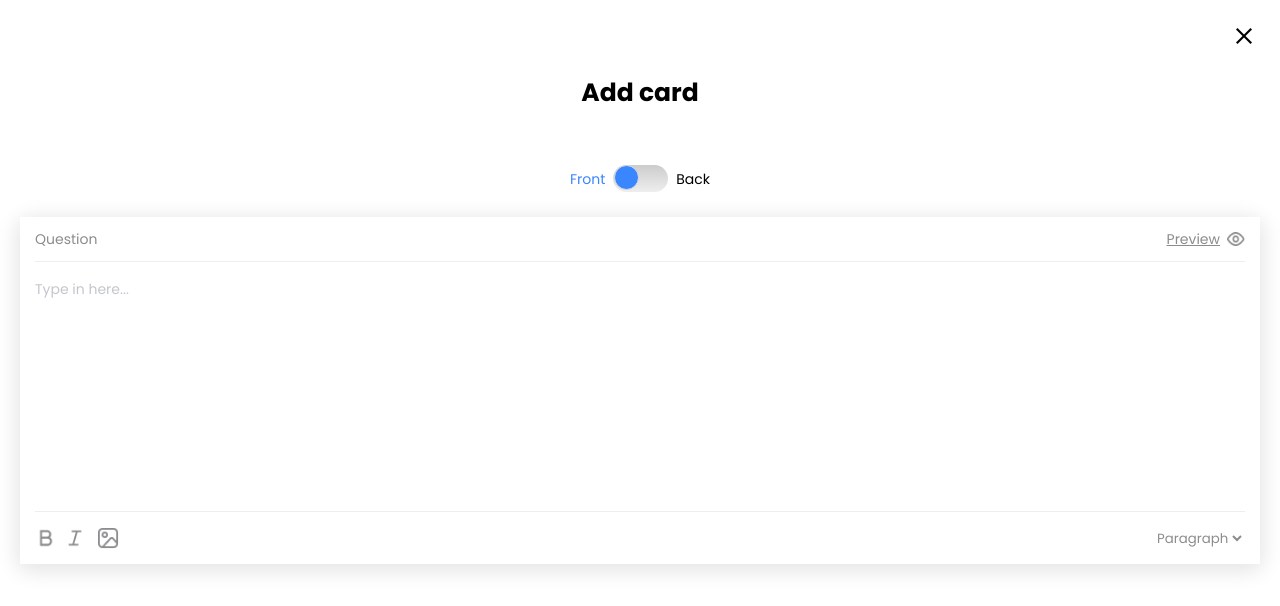
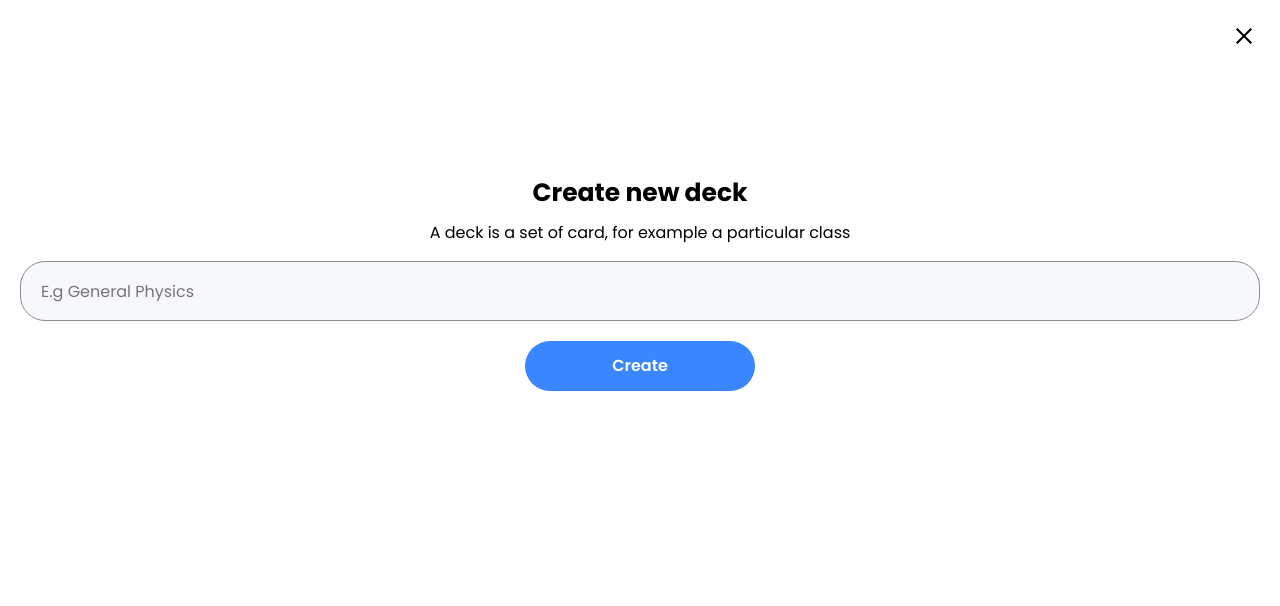
Before and after one commit to andreadelorenzis/BlipQuiz, a React (Create React App) app: page /dashboard in a window 1280 px wide. Both pictures are taken after a click on the button 1240 px from the left and 124 px from the top of the page. Shown: the top 606 px of the page. Built offline with nearby package versions, Linux system fonts and the light colour scheme.

Commit message:
Create deck editor

```diff
--- a/src/pages/Dashboard/Dashboard.module.css
+++ b/src/pages/Dashboard/Dashboard.module.css
@@ -1,6 +1,9 @@
 .container {
+    width: 100%;
     height: 100vh;
     padding: 0 20px 0 20px;
+    display: flex;
+    flex-direction: column;
 }
 
 .buttonsBar {
@@ -42,3 +45,24 @@
     justify-content: center;
     cursor: pointer;
 }
+
+.noDecks {
+    margin: auto 0;
+    margin-top: 150px;
+    text-align: center;
+}
+
+.noDecks p {
+    font-size: 18px;
+}
+
+.mainBtn {
+    background-color: #3A86FF;
+    color: #fff;
+    font-weight: 600;
+    border-radius: 36px;
+    width: 130px;
+    height: 40px;
+    cursor: pointer;
+    margin-top: 15px;
+}
--- a/src/pages/Dashboard/Dashboard.tsx
+++ b/src/pages/Dashboard/Dashboard.tsx
@@ -3,8 +3,8 @@ import styles from './Dashboard.module.css'
 import search from "../../assets/search.png";
 import plus from "../../assets/plus.png";
 import data from "../../data/MockData.json";
-import Deck from './Deck';
-import CardEditor from '../../components/EditCard/EditCard';
+import Deck from './Deck/Deck';
+import DeckEditor from './DeckEditor/DeckEditor';
 
 function Dashboard() {
 
@@ -42,7 +42,7 @@ function Dashboard() {
                     )
                 })}
             </div>
-            <CardEditor open={editorOpen} onClose={toggleEditor} isNew={true} />
+            <DeckEditor open={editorOpen} onClose={toggleEditor} isNew={true} />
         </div>
     )
 }
--- a/src/pages/Dashboard/Deck.module.css
+++ b/src/pages/Dashboard/Deck/Deck.module.css
@@ -1,17 +1,18 @@
 .deck {
     display: flex;
     flex-direction: column;
+    justify-content: center;
     background-color: #fff;
     box-shadow: 0px 4px 4px rgba(0, 0, 0, 0.05);
     border-radius: 5px;
     margin-bottom: 20px;
-    padding: 0 20px 20px 20px;
-    cursor: pointer;
+    padding: 0 20px 0 20px;
+    height: 120px;
+    width: 100%;
 }
 
 .deck:hover {
     background-color: #F9F9F9;
-
 }
 
 .deck span {
@@ -49,7 +50,12 @@
     border-radius: 36px;
     color: #fff;
     margin: 0 auto;
+    margin-top: 10px;
     cursor: pointer;
+}
+
+.addBtn:hover {
+    background-color: #8da0ae;
 }
 
 .progress {
--- a/src/pages/Dashboard/Deck.tsx
+++ b/src/pages/Dashboard/Deck/Deck.tsx
@@ -1,8 +1,8 @@
 import React from 'react'
 import styles from "./Deck.module.css"
-import dots from "../../assets/dots.png"
-import tickBlue from "../../assets/tick_blue.png"
-import tickWhite from "../../assets/tick_white.png"
+import dots from "../../../assets/dots.png"
+import tickBlue from "../../../assets/tick_blue.png"
+import tickWhite from "../../../assets/tick_white.png"
 
 type DeckProps = {
     name: string;
--- /dev/null
+++ b/src/pages/Dashboard/DeckEditor/DeckEditor.module.css
@@ -0,0 +1,91 @@
+.overlay {
+    position: fixed;
+    top: 0;
+    left: 0;
+    right: 0;
+    height: 100vh;
+    width: 100%;
+    background-color: #333;
+    opacity: 0.5;
+    z-index: 1;
+}
+
+.container {
+    position: fixed;
+    background-color: #fff;
+    top: 0;
+    left: 0;
+    right: 0;
+    height: 100vh;
+    width: 100%;
+    z-index: 2;
+    display: flex;
+    flex-direction: column;
+    align-items: center;
+    animation-name: slide;
+    animation-duration: 0.3s;
+    z-index: 100;
+    padding: 20px;
+}
+
+.close {
+    position: absolute;
+    z-index: 1;
+    top: 0;
+    right: 0;
+    padding: 20px;
+    cursor: pointer;
+}
+
+.title {
+    margin: 60px 0 20px 0;
+    margin-top: 160px;
+    font-size: 25px;
+}
+
+.container p {
+    margin: 0 0 20px 0;
+    font-size: 16px;
+    text-align: center;
+}
+
+.form {
+    width: 100%;
+    display: flex;
+    flex-direction: column;
+    align-items: center;
+}
+
+.form input {
+    width: 100%;
+    height: 60px;
+    background-color: #F6F8FB;
+    border: 1px solid #8B8C8E;
+    border-radius: 25px;
+    margin-bottom: 10px;
+    padding: 0 0 0 20px;
+}
+
+.mainBtn {
+    background-color: #3A86FF;
+    color: #fff;
+    font-weight: 600;
+    border-radius: 36px;
+    width: 230px;
+    height: 50px;
+    margin: 10px 0 30px 0;
+    cursor: pointer;
+}
+
+
+@keyframes slide {
+    0% {
+        opacity: 0.5;
+        top: -60px;
+    }
+
+    100% {
+        opacity: 1;
+        top: 0;
+    }
+}
--- /dev/null
+++ b/src/pages/Dashboard/DeckEditor/DeckEditor.tsx
@@ -0,0 +1,36 @@
+import React, { useState } from 'react'
+import styles from "./DeckEditor.module.css"
+import close from "../../../assets/close.png"
+
+type DeckEditorProps = {
+    open: boolean;
+    onClose: Function;
+    isNew: boolean;
+};
+
+function DeckEditor({ open, onClose, isNew }: DeckEditorProps) {
+    const [isFlipped, setIsFlipped] = useState(false);
+
+    if (!open) return null;
+
+    const flipCard = () => {
+        setIsFlipped(!isFlipped);
+    }
+
+    return (
+        <div>
+            <div className={styles.overlay}></div>
+            <div className={styles.container}>
+                <img src={close} alt="close" onClick={() => onClose()} className={styles.close} />
+                <h3 className={styles.title}>{isNew ? "Create new deck" : "Edit deck"}</h3>
+                <p>A deck is a set of card, for example a particular class</p>
+                <form className={styles.form}>
+                    <input type="text" placeholder='E.g General Physics' />
+                    <button type='submit' className={styles.mainBtn}>Create</button>
+                </form>
+            </div>
+        </div>
+    )
+}
+
+export default DeckEditor
```
Also changed, not shown: src/pages/DeckDetails/DeckDetails.jsx (added).
